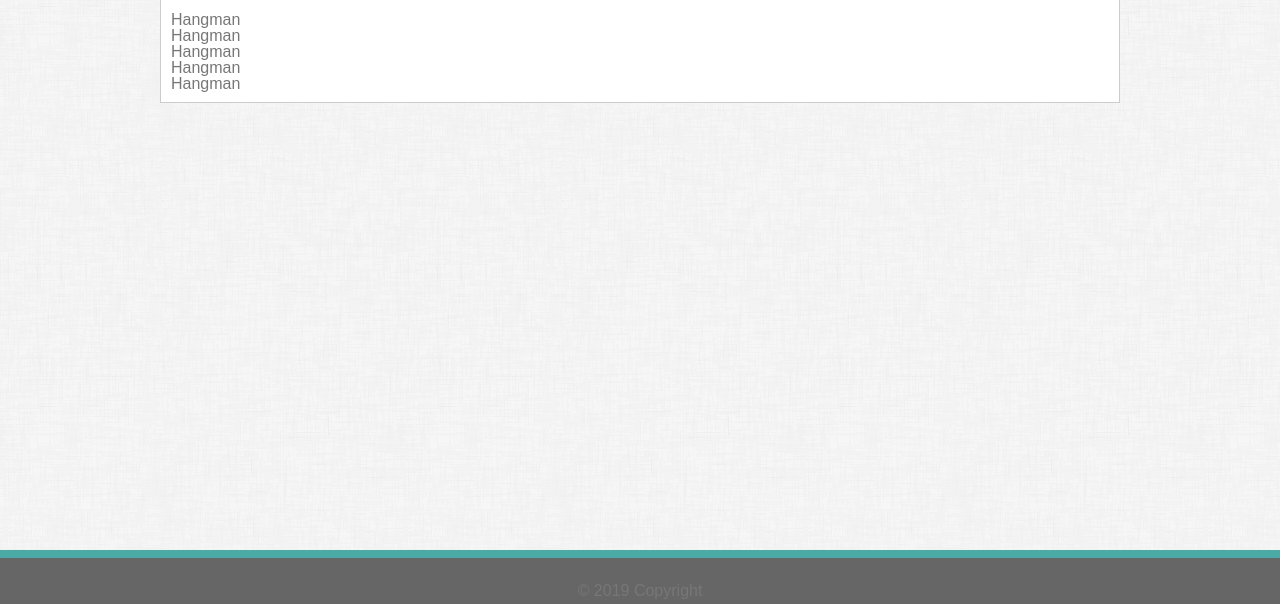
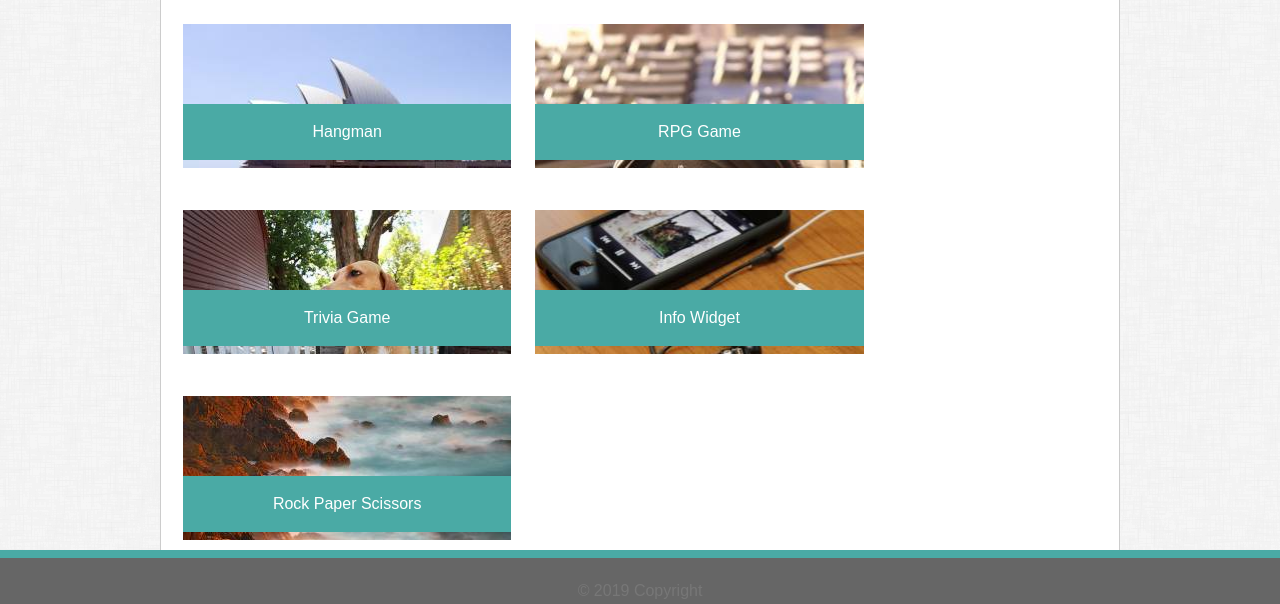
Before and after one commit to iperez99/Basic-Portfolio, a plain HTML site: page portfolio.html in a window 1280 px wide. Shown: the part 196-800 px from the top of the page. Drawn offline with Linux system fonts and the light colour scheme.

Commit message:
completed homework

```diff
--- a/assets/css/style.css
+++ b/assets/css/style.css
@@ -111,6 +111,52 @@ button{
   padding: 5px 20px 5px 20px;
   margin: 15px 0px 15px 0px;
 }
+
+.portfolio{
+  position: relative;
+  width: 35%;
+  margin: 12px 12px 30px 12px;
+  padding: 72px;
+}
+h3 {
+  text-align: center;
+  background: #4aaaa5;
+  color: #ffffff;
+  position: absolute;
+  bottom: 8px;
+  left: 0px;
+  padding: 20px;
+  width: 100%;
+}
+
+#click {
+  color: #ffffff;
+  padding:0px;
+  border-right:none;
+  text-decoration: none;
+}
+
+#p1, #p2, #p3, #p4, #p5 {
+  float: left;
+}
+
+
+#p1 {
+    background:url('../images/p1.jpg')
+}
+#p2 {
+    background:url('../images/p2.jpg')
+}
+#p3 {
+    background:url('../images/p3.jpg')
+}
+#p4 {
+    background:url('../images/p4.jpg')
+}
+#p5 {
+    background:url('../images/p5.jpg')
+}
+
 .clearfix {
   clear: both;
   display: block;
--- a/portfolio.html
+++ b/portfolio.html
@@ -25,19 +25,19 @@
     <div class="main" id="content">
         <h2>Portfolio</h2>
         <div class="portfolio" id="p1">
-        <h3>Hangman</h3>
+            <h3><a href="#" id="click">Hangman</a></h3>
         </div>
         <div class="portfolio" id="p2">
-        <h3>Hangman</h3>
+            <h3><a href="#" id="click">RPG Game</a></h3>
         </div>
         <div class="portfolio" id="p3">
-        <h3>Hangman</h3>
+            <h3><a href="#" id="click">Trivia Game</a></h3>
         </div>
         <div class="portfolio" id="p4">
-        <h3>Hangman</h3>
+            <h3><a href="#" id="click"> Info Widget</a></h3>
         </div>
         <div class="portfolio" id="p5">
-        <h3>Hangman</h3>
+            <h3><a href="#" id="click">Rock Paper Scissors</a></h3>
         </div>
 
 
```
Also changed, not shown: contact.html (+2 -2 lines), index.html (+2 -3 lines). Lines whose indentation alone changed are shown as unchanged.
